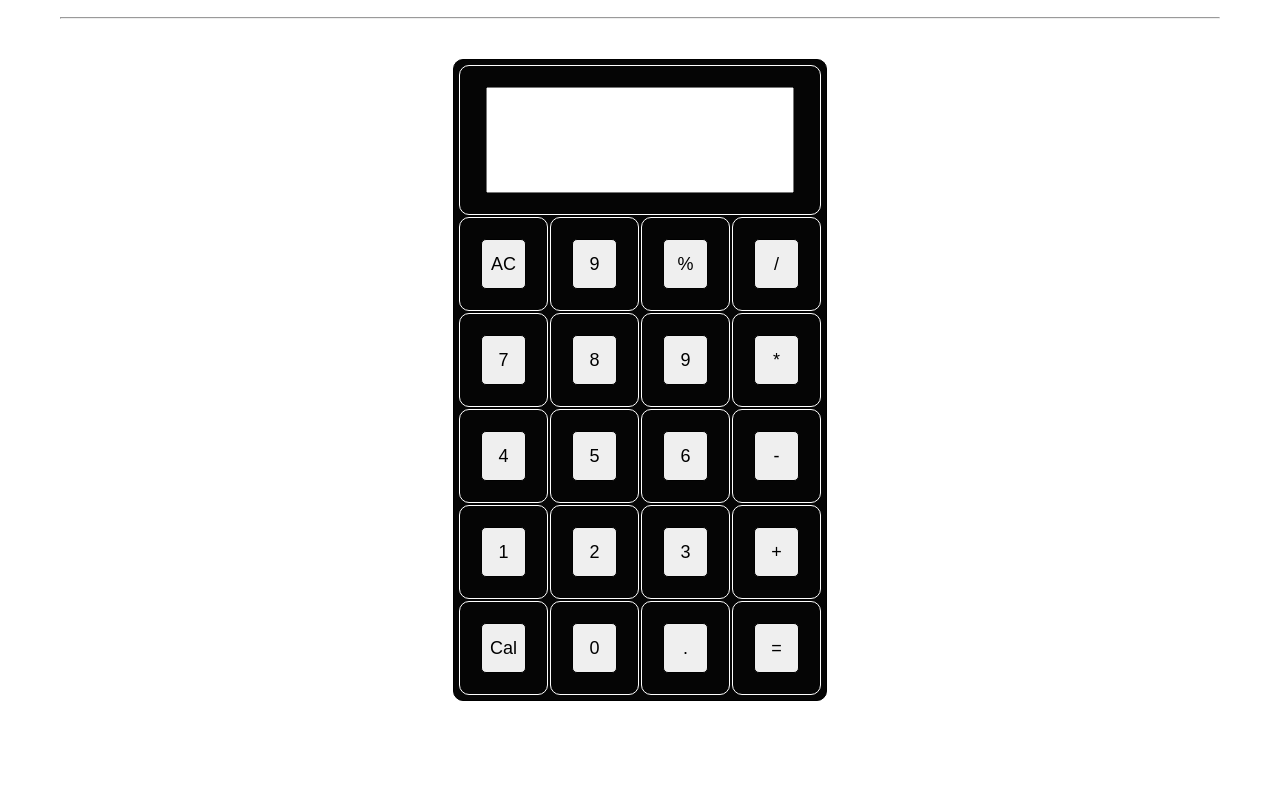
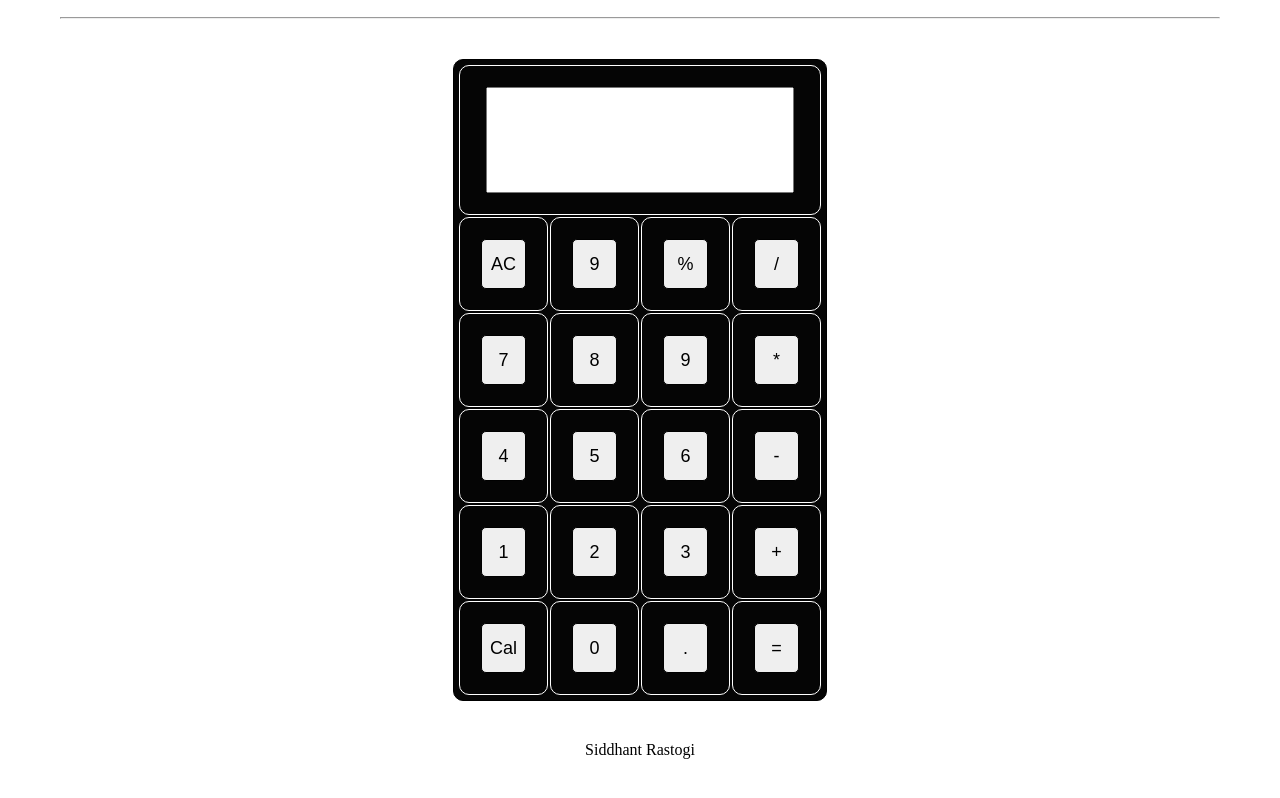
Before and after one commit to theskysid/sr-calculator, a plain HTML site: page index.html in a window 1280 px wide. Shown: the part 126-924 px from the top of the page. Before the commit the page ends 887 px from the top, so only its background shows below. Drawn offline with Linux system fonts and the light colour scheme.

Commit message:
No message

```diff
--- a/index.html
+++ b/index.html
@@ -182,6 +182,7 @@
         </tr>
       </table>
     </div>
+    <center>Siddhant Rastogi</center>
     <script>
       let currentDisplay = "";
     </script>
```
